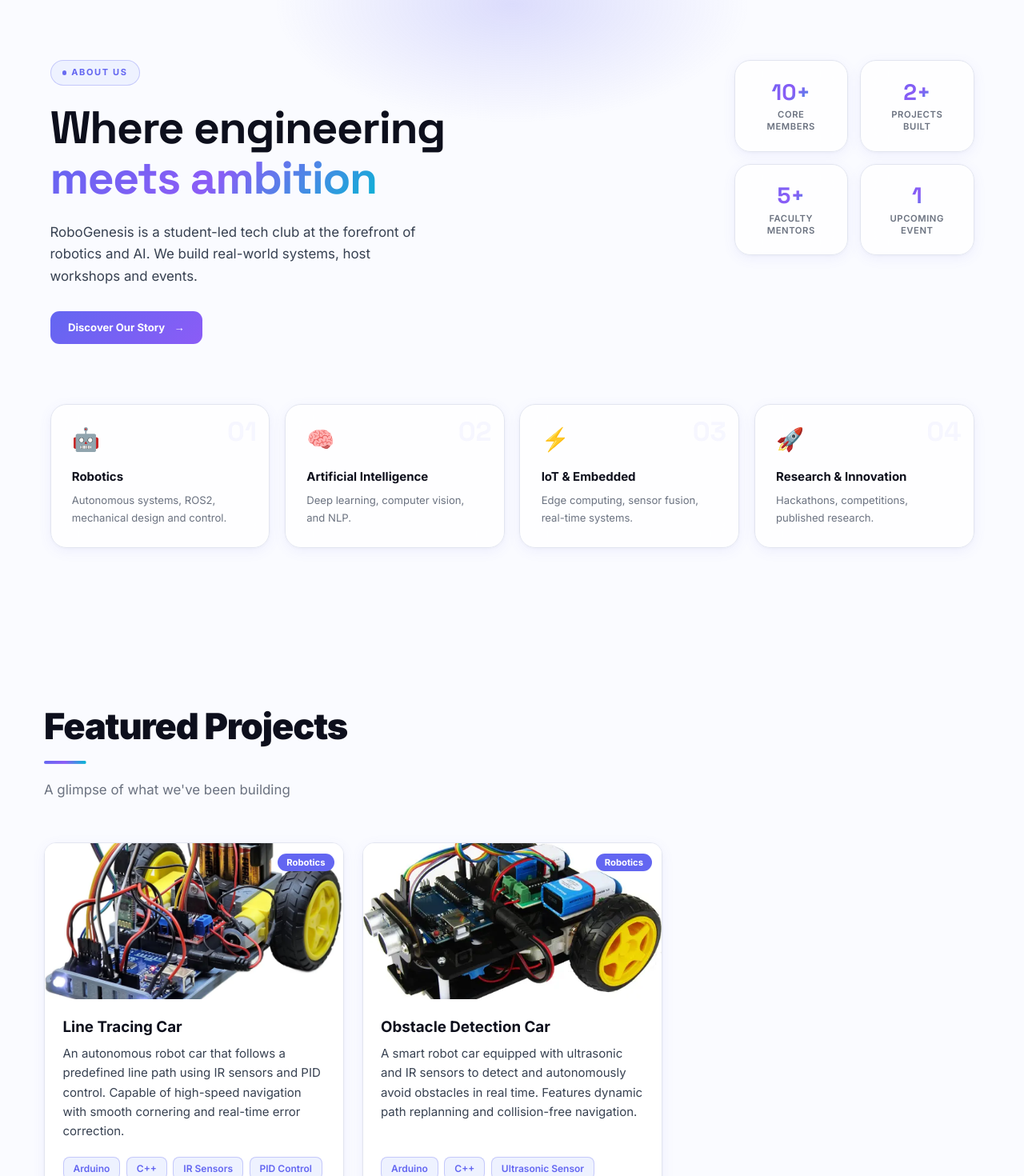
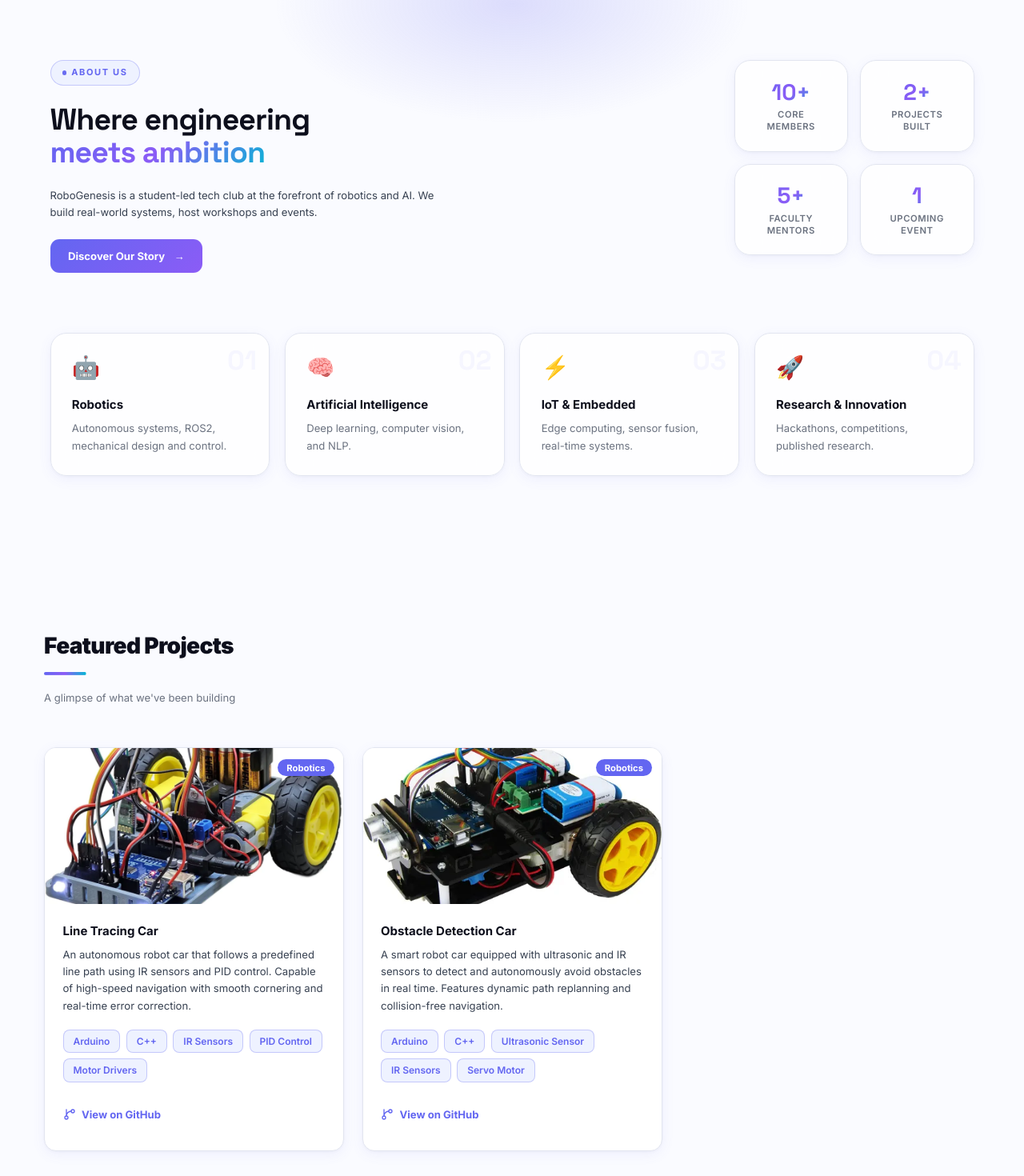
Before and after one commit to Anshupadhyay1419/club_website, a Next.js app: page / in a window 1280 px wide. Shown: the part 920-2390 px from the top of the page at 80% size. Built offline with nearby package versions, Linux system fonts and the light colour scheme.

Commit message:
fix: reduce card and section text sizes for better proportions

```diff
--- a/components/home/AboutPreview.tsx
+++ b/components/home/AboutPreview.tsx
@@ -26,12 +26,12 @@ export default function AboutPreview() {
               <span className="w-1.5 h-1.5 rounded-full animate-pulse" style={{ background: 'var(--accent)' }} />
               About Us
             </div>
-            <h2 className="text-[clamp(2.2rem,5vw,3.8rem)] font-black tracking-tight leading-[1.1] mb-6"
+            <h2 className="text-[clamp(1.5rem,3.5vw,2.5rem)] font-black tracking-tight leading-[1.1] mb-6"
               style={{ fontFamily: 'var(--font-space-grotesk)', color: 'var(--text-primary)' }}>
               Where engineering<br />
               <span className="gradient-text">meets ambition</span>
             </h2>
-            <p className="text-lg leading-relaxed mb-8 max-w-lg" style={{ color: 'var(--text-secondary)' }}>
+            <p className="text-sm leading-relaxed mb-6 max-w-lg" style={{ color: 'var(--text-secondary)' }}>
               RoboGenesis is a student-led tech club at the forefront of robotics and AI.
               We build real-world systems, host workshops and events.
             </p>
--- a/components/projects/ProjectCard.tsx
+++ b/components/projects/ProjectCard.tsx
@@ -42,10 +42,10 @@ export default function ProjectCard({ project }: ProjectCardProps) {
       </div>
 
       <div className="p-6 flex flex-col flex-1">
-        <h3 className="text-xl font-bold mb-2 font-[var(--font-space-grotesk)]" style={{ color: 'var(--text-primary)' }}>
+        <h3 className="text-base font-bold mb-2 font-[var(--font-space-grotesk)]" style={{ color: 'var(--text-primary)' }}>
           {project.title}
         </h3>
-        <p className="text-base leading-relaxed mb-5 flex-1" style={{ color: 'var(--text-secondary)' }}>
+        <p className="text-sm leading-relaxed mb-5 flex-1" style={{ color: 'var(--text-secondary)' }}>
           {project.description}
         </p>
         <div className="flex flex-wrap gap-2 mb-5">
--- a/components/ui/SectionHeading.tsx
+++ b/components/ui/SectionHeading.tsx
@@ -13,7 +13,7 @@ export default function SectionHeading({ title, subtitle, className, centered, b
         <div className="badge mb-5">{badge}</div>
       )}
       <h2
-        className="font-[var(--font-space-grotesk)] text-4xl md:text-5xl font-black mb-4 tracking-tight leading-tight"
+        className="font-[var(--font-space-grotesk)] text-2xl md:text-3xl font-black mb-4 tracking-tight leading-tight"
         style={{ color: 'var(--text-primary)' }}
       >
         {title}
@@ -21,7 +21,7 @@ export default function SectionHeading({ title, subtitle, className, centered, b
       <div className={`h-1 w-14 rounded-full mb-5 animated-gradient ${centered ? 'mx-auto' : ''}`}
         style={{ background: 'linear-gradient(90deg, var(--accent), var(--accent2), var(--accent3))' }} />
       {subtitle && (
-        <p className="text-lg max-w-2xl" style={{ color: 'var(--text-muted)' }}>{subtitle}</p>
+        <p className="text-sm max-w-2xl" style={{ color: 'var(--text-muted)' }}>{subtitle}</p>
       )}
     </div>
   )
```
